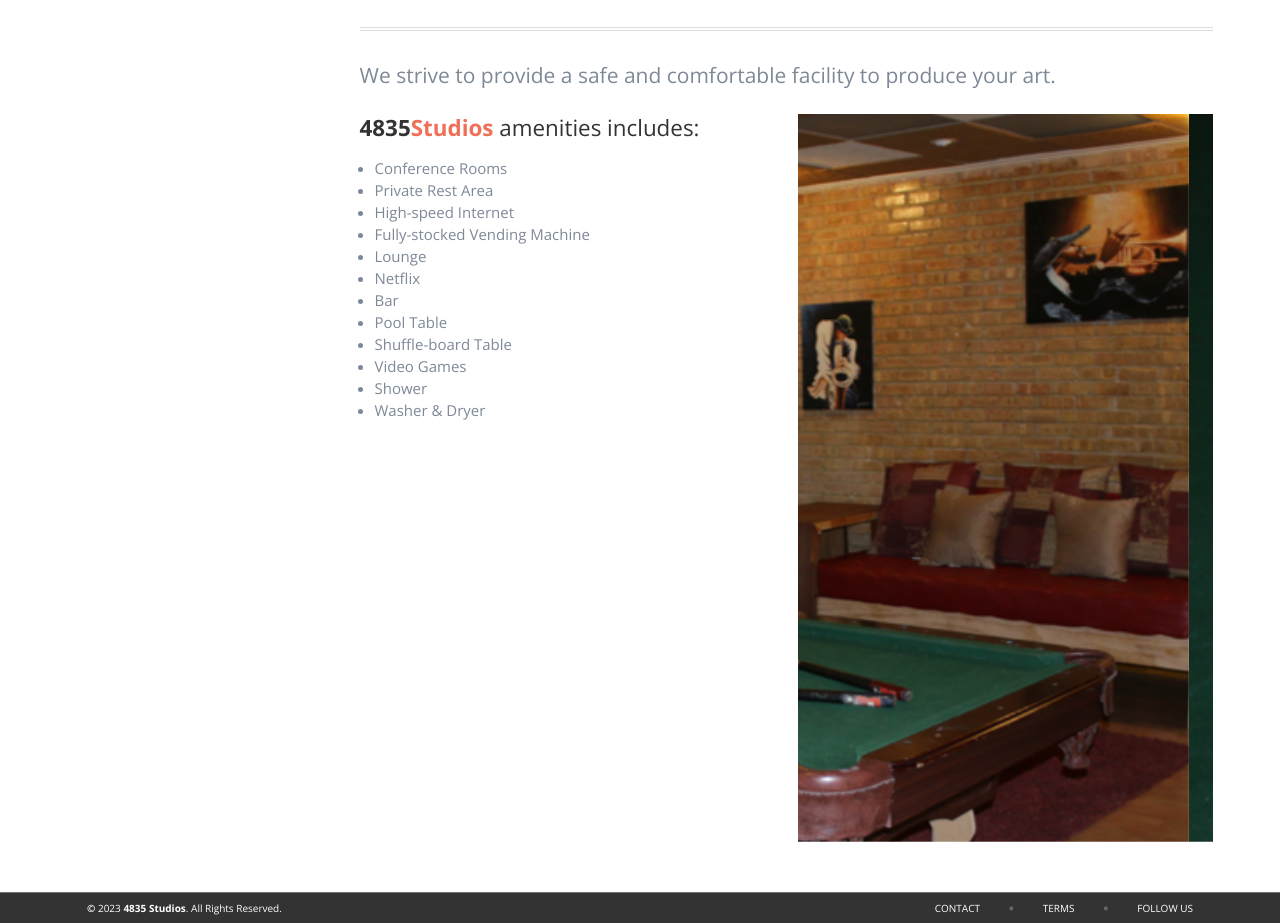
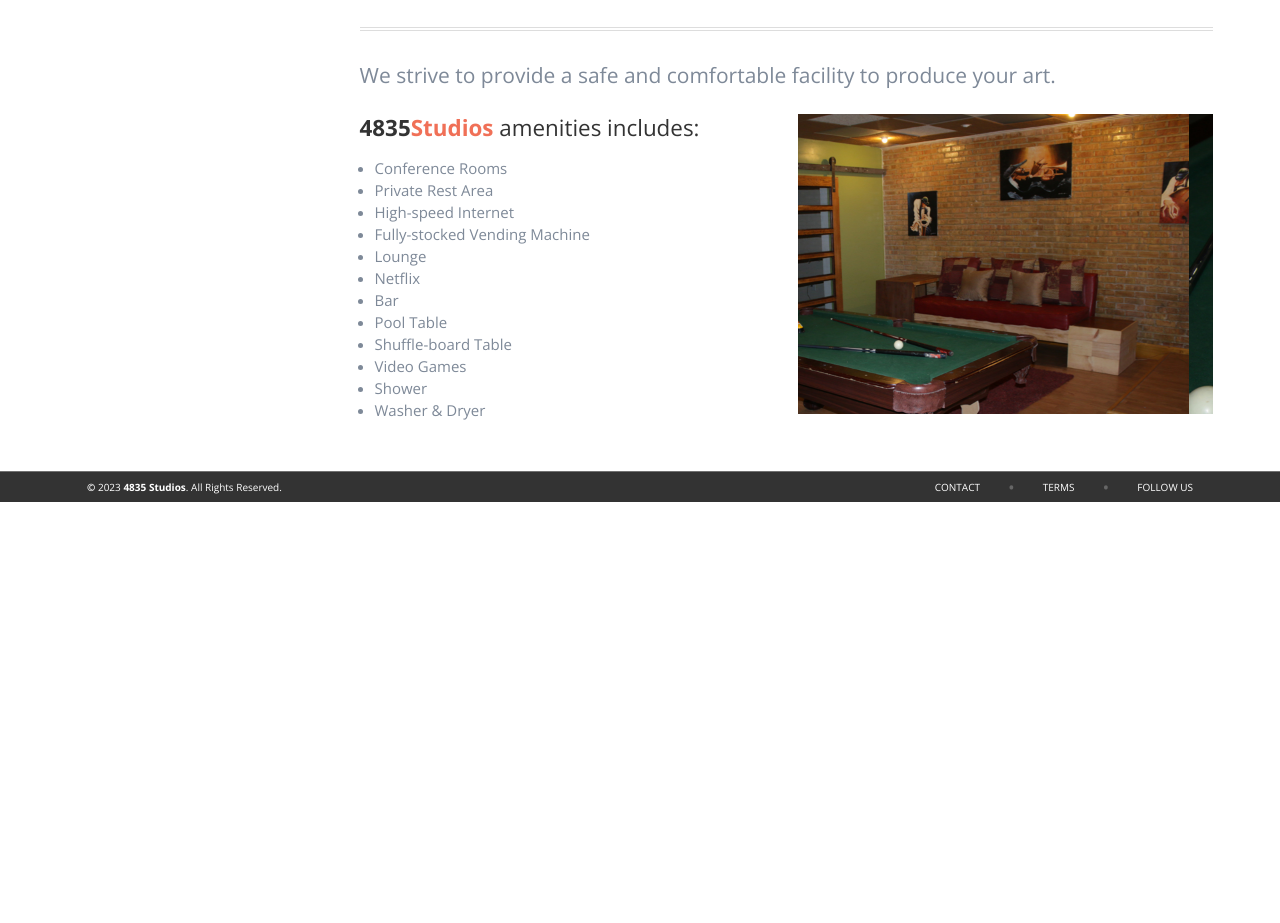
Before and after one commit to MamtazDev/studio, a plain HTML site: page thestudio.html in a window 1280 px wide. Shown: the part 1097-2020 px from the top of the page. After the commit the page ends 1599 px from the top, so only its background shows below. Drawn offline with nearby package versions, Linux system fonts and the light colour scheme.

Commit message:
the studio page slider fix

```diff
--- a/css/style.css
+++ b/css/style.css
@@ -425,6 +425,10 @@
     width: 35px;
 }
 
+.studioImg img{
+    height: 300px;
+}
+
 
 /* The Studio Page End */
 
--- a/thestudio.html
+++ b/thestudio.html
@@ -250,18 +250,18 @@
                                     </ul>
                                 </div>
                                 <div class="col-12 col-md-6">
-                                    <div id="carouselExampleSlidesOnly" class="carousel slide" data-bs-ride="carousel">
-                                        <div class="carousel-inner">
+                                    <div id="carouselExampleSlidesOnly" class="carousel slide studioImg" data-bs-ride="carousel">
+                                        <div class="carousel-inner ">
                                             <div class="carousel-item active">
-                                                <img src="./assets/service1.jpg" class="d-block w-100"
+                                                <img src="./assets/service1.jpg" class="d-block img-fluid w-100"
                                                     alt="Image Service">
                                             </div>
                                             <div class="carousel-item">
-                                                <img src="./assets/service2.jpg" class="d-block w-100"
+                                                <img src="./assets/service2.jpg" class="d-block w-100 img-fluid"
                                                     alt="Image Service">
                                             </div>
                                             <div class="carousel-item">
-                                                <img src="./assets/service3.jpg" class="d-block w-100"
+                                                <img src="./assets/service3.jpg" class="d-block w-100 img-fluid"
                                                     alt="Image Service">
                                             </div>
                                         </div>
```
